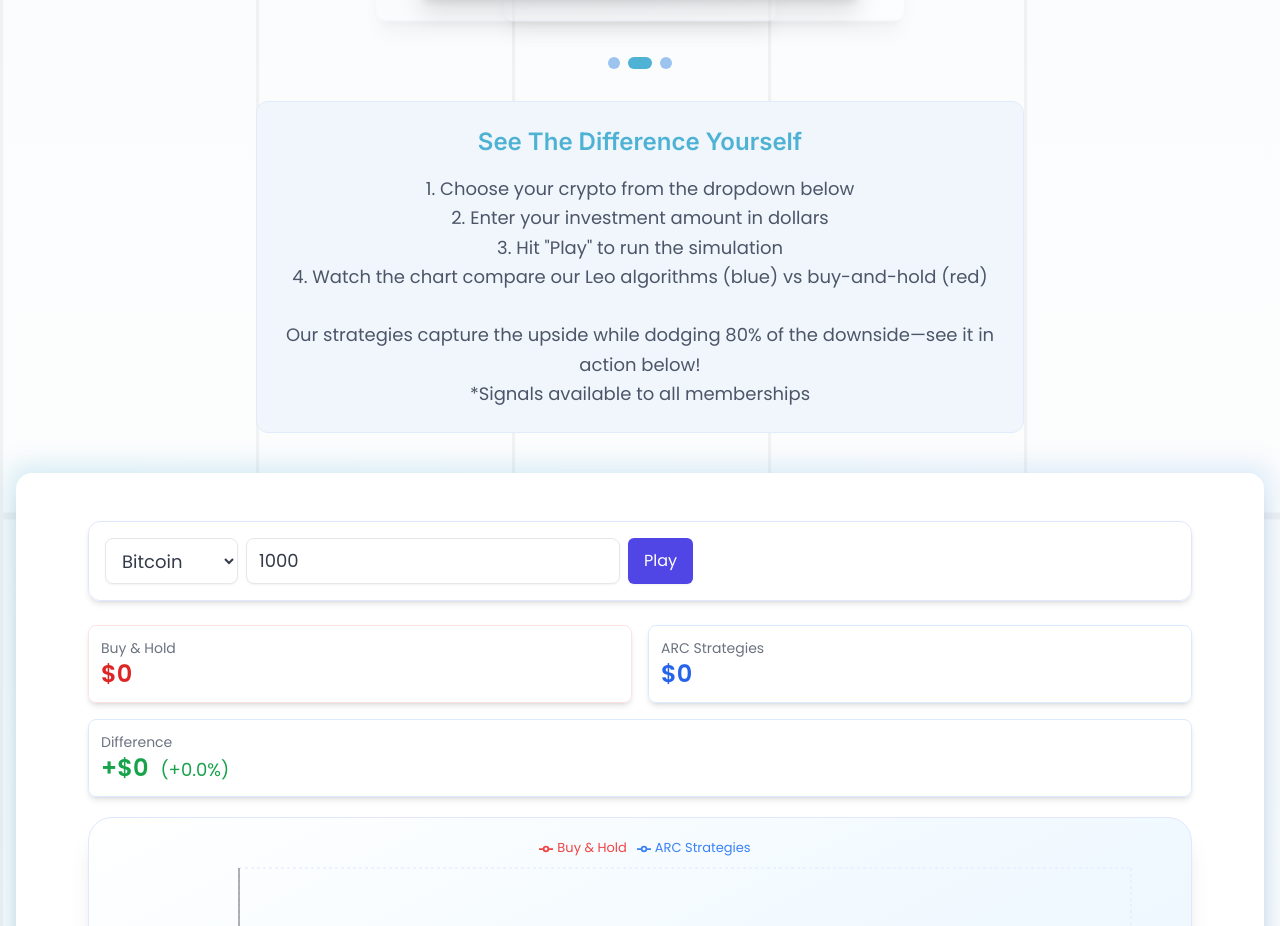
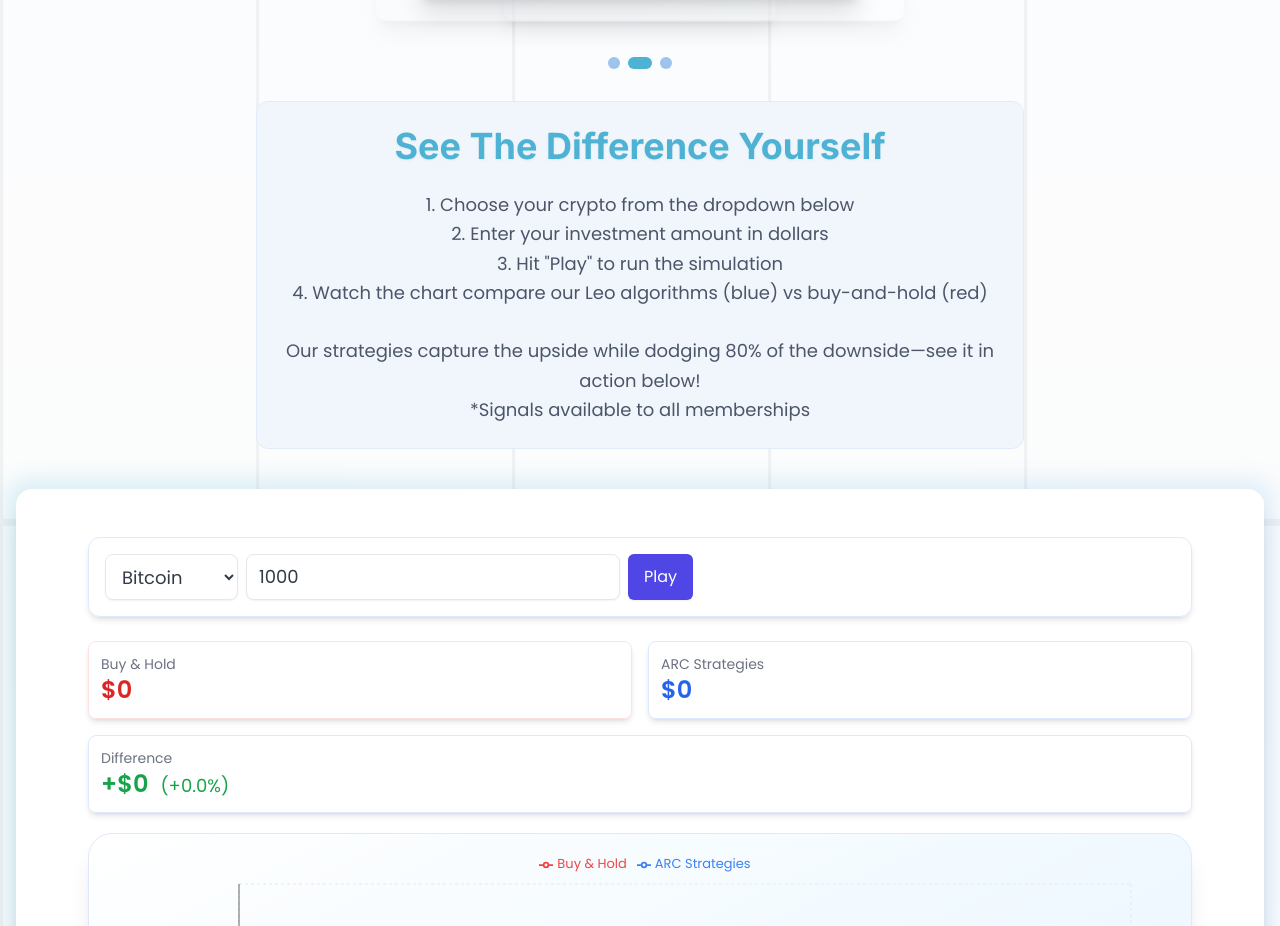
Before and after one commit to Managed-Vault/UPDATEDREPBILLY, a React (Create React App) app: page /#/ in a window 1280 px wide. Shown: the part 8665-9591 px from the top of the page. Built offline with nearby package versions, Linux system fonts and the light colour scheme.

Commit message:
Updated SectionFour.js

```diff
--- a/src/components/SectionFour.js
+++ b/src/components/SectionFour.js
@@ -116,7 +116,9 @@ const SectionFour = () => {
 
         {/* CTA callout */}
         <div className="cta-callout text-center mb-10 max-w-3xl mx-auto p-6 bg-brand-50 rounded-xl border border-brand-100">
-          <h3 className="text-xl md:text-2xl font-headline font-semibold mb-4 text-brand-700">See The Difference Yourself</h3>
+          <h3 className="text-2xl md:text-4xl font-headline font-bold mb-6 text-brand-700 drop-shadow-sm">
+            See The Difference Yourself
+          </h3>
           <p className="text-lg leading-relaxed font-content text-neutral-700">
             1. Choose your crypto from the dropdown below
             <br />
```
